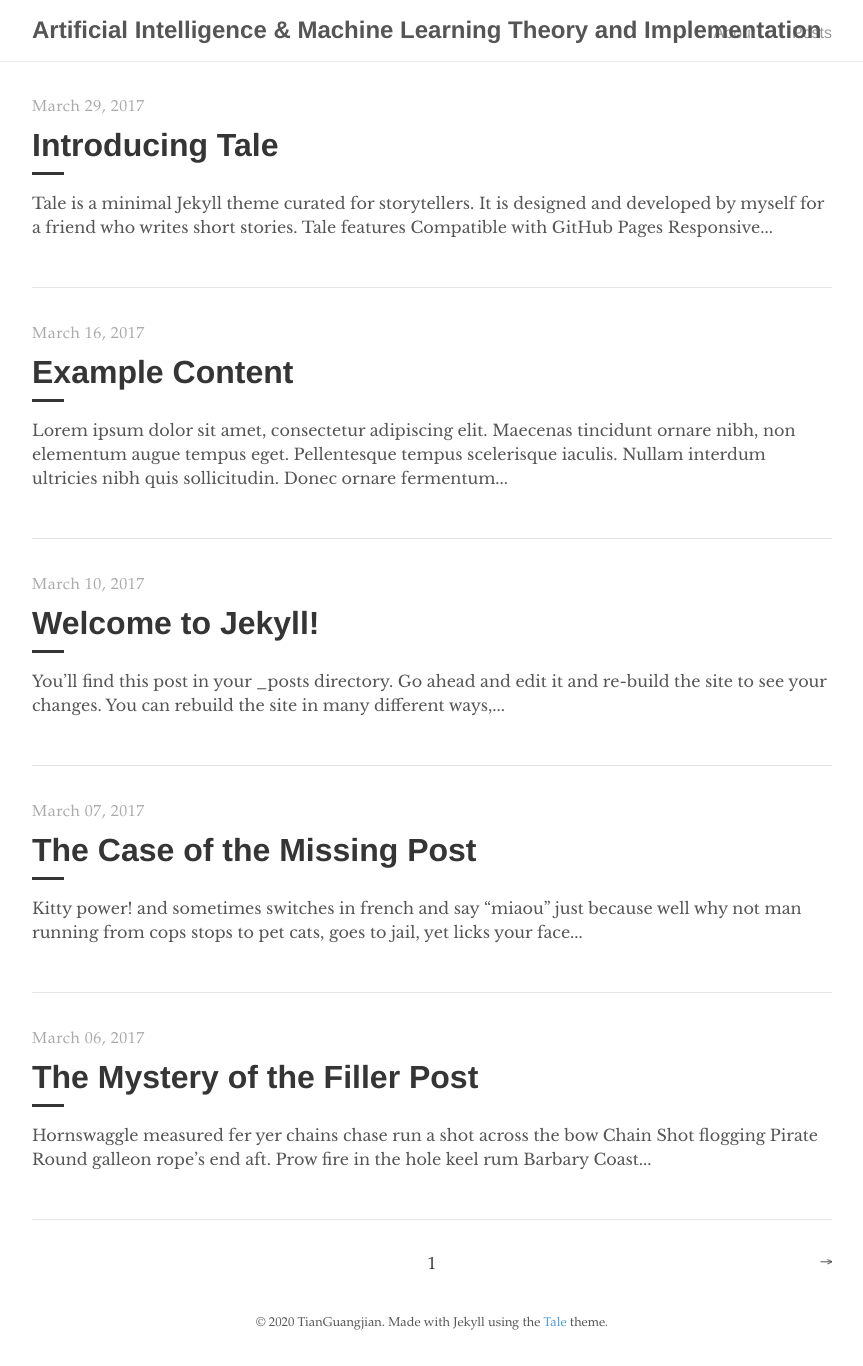
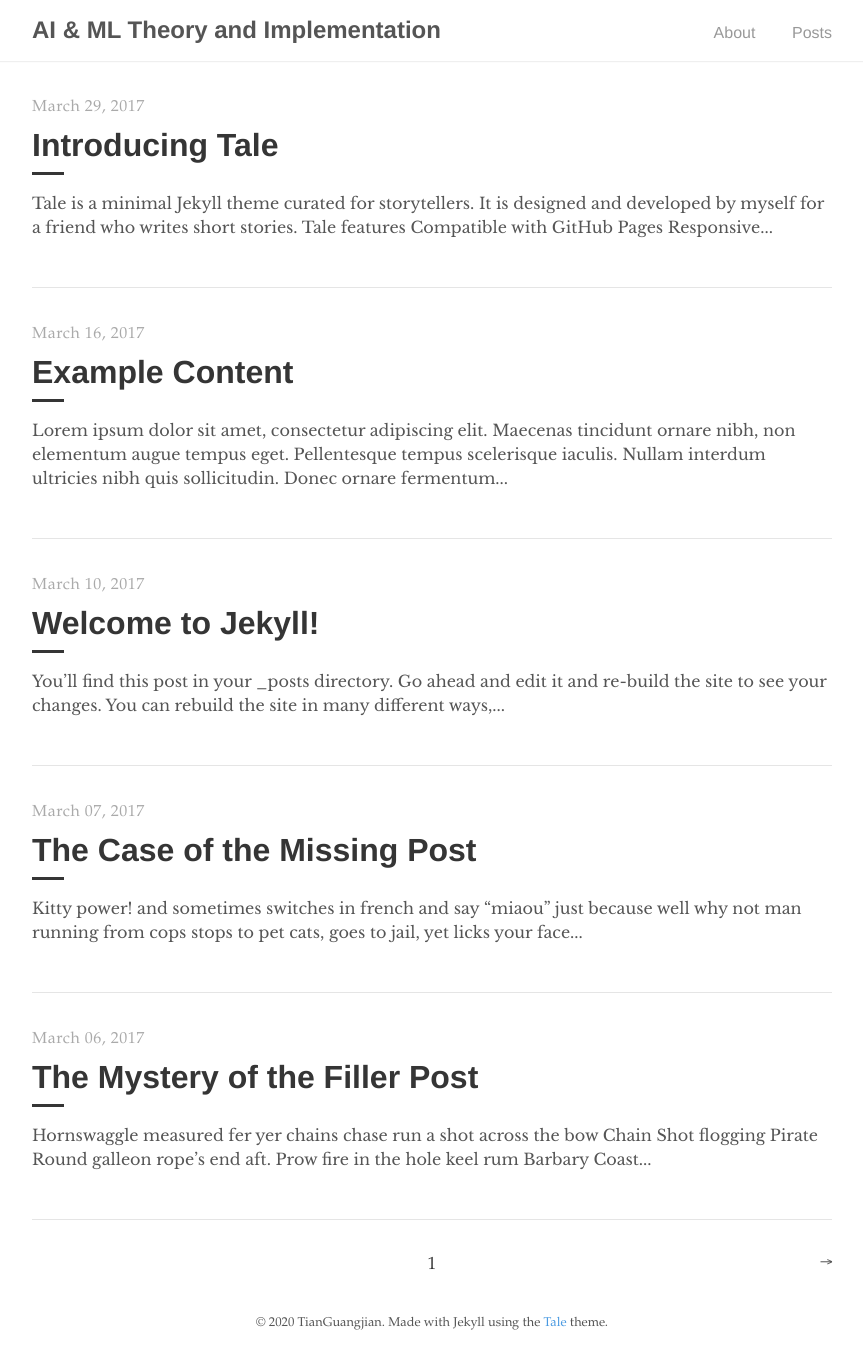
Before and after one commit to tianguangjian/tianguangjian.GitHub.io, a Jekyll site: the page built from index.html, in a window 1280 px wide. Shown: the whole page, without its empty margins (208-1071 px from the left). Built offline with Jekyll 4.4.1, drawn with Linux system fonts in a browser that asks for light colours; the list of posts is cut into pages by our own code.

Commit message:
Add title

```diff
--- a/_config.yml
+++ b/_config.yml
@@ -1,5 +1,5 @@
 # Site settings
-title:          Artificial Intelligence & Machine Learning Theory and Implementation
+title:          AI & ML Theory and Implementation
 description:    "Minimal Jekyll theme for storytellers"
 url:            "https://tianguangjian.github.io"
 
```
